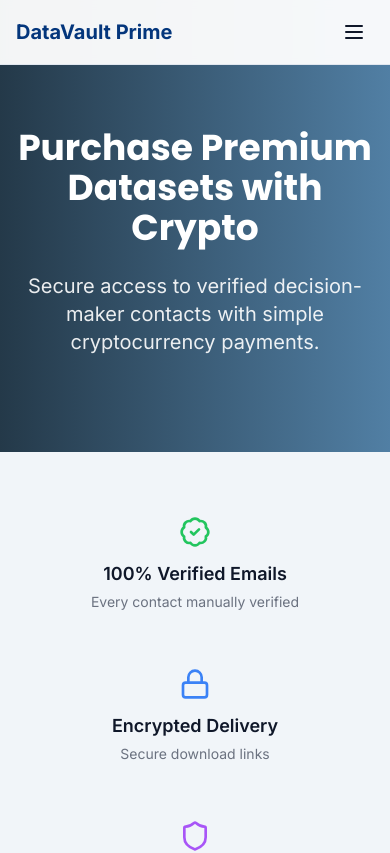
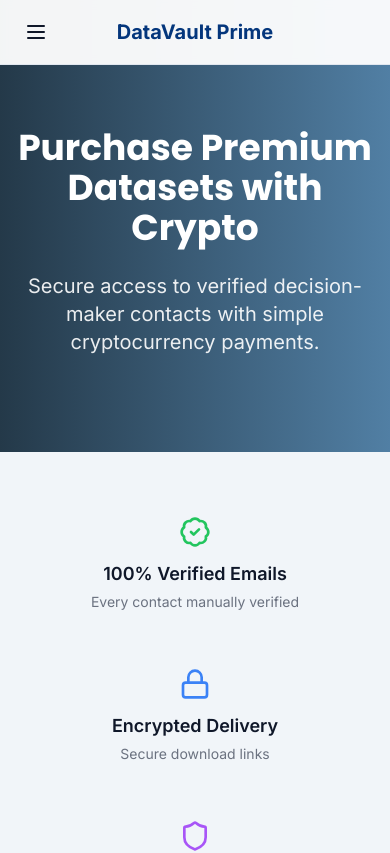
Before and after one commit to aliceyhunsahin/data-vault-prime-leads, a React (Vite) app: page /get-data in a window 390 px wide. Shown: the top 853 px of the page. Built offline with nearby package versions, Linux system fonts and the light colour scheme.

Commit message:
Center the logo
Center the logo in the application.

```diff
--- a/src/components/Navbar.tsx
+++ b/src/components/Navbar.tsx
@@ -11,11 +11,22 @@ const Navbar = () => {
     <header className="fixed top-0 left-0 right-0 z-50 bg-white/95 backdrop-blur-sm border-b border-border">
       <div className="container mx-auto px-4 md:px-6">
         <div className="flex items-center justify-between h-16 md:h-20">
-          <Link to="/" className="flex items-center">
+          {/* Mobile Menu Button (left) */}
+          <div className="md:hidden">
+            <button
+              onClick={() => setIsMenuOpen(!isMenuOpen)}
+              className="p-2 rounded-md hover:bg-muted"
+            >
+              {isMenuOpen ? <X size={24} /> : <Menu size={24} />}
+            </button>
+          </div>
+
+          {/* Logo (centered) */}
+          <Link to="/" className="flex items-center absolute left-1/2 transform -translate-x-1/2 md:static md:left-auto md:transform-none">
             <span className="text-xl font-bold text-primary">DataVault Prime</span>
           </Link>
 
-          {/* Desktop Navigation */}
+          {/* Desktop Navigation (right) */}
           <nav className="hidden md:flex items-center gap-6">
             <Link to="/" className="text-foreground hover:text-primary transition-colors">
               Home
@@ -30,13 +41,10 @@ const Navbar = () => {
             </Button>
           </nav>
 
-          {/* Mobile Menu Button */}
-          <button
-            onClick={() => setIsMenuOpen(!isMenuOpen)}
-            className="md:hidden p-2 rounded-md hover:bg-muted"
-          >
-            {isMenuOpen ? <X size={24} /> : <Menu size={24} />}
-          </button>
+          {/* Empty div for spacing on mobile */}
+          <div className="md:hidden">
+            <div className="w-8"></div>
+          </div>
         </div>
       </div>
 
```
